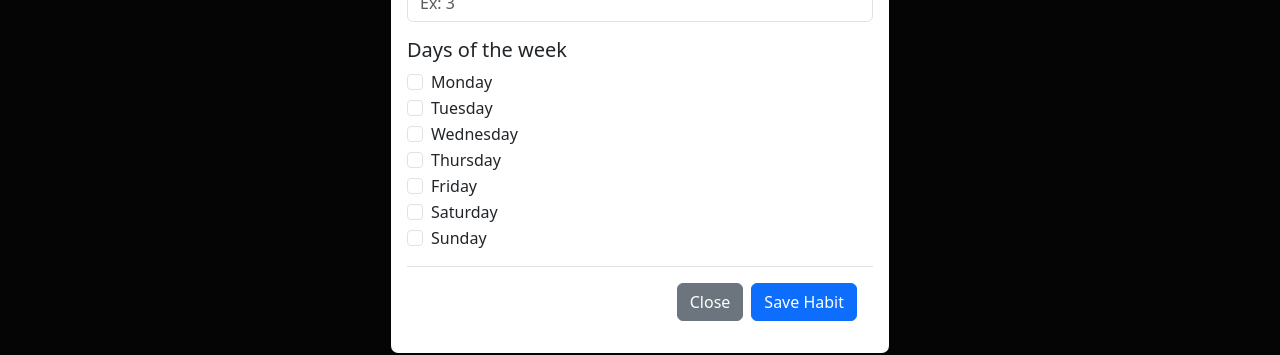
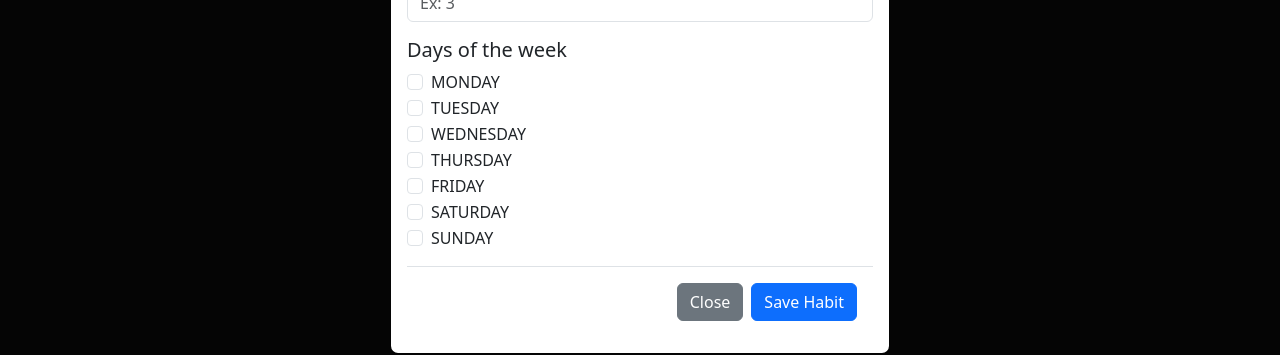
Before and after one commit to hittaLautaro/REAL-habit-tracker, a React (Vite) app in the folder front/: page / in a window 1280 px wide. Both pictures are taken after a click on the button "Add New Habit". Shown: the part 345-700 px from the top of the page. Built offline with nearby package versions, Linux system fonts and the light colour scheme; no server answers.

Commit message:
Add habit modal fixed

```diff
--- a/front/src/components/pages/HomePage/AddHabitModal.jsx
+++ b/front/src/components/pages/HomePage/AddHabitModal.jsx
@@ -30,7 +30,11 @@ function AddHabitModal({ fetchHabits }) {
     HabitService.save({
       name: habitName,
       frequency: habitFrequency,
+      activeDays: selectedDays,
     }).then(() => {
+      setHabitName("");
+      setHabitFrequency("");
+      setSelectedDays([]);
       fetchHabits();
     });
 
@@ -83,13 +87,13 @@ function AddHabitModal({ fetchHabits }) {
               <Form.Label className="h5">Days of the week</Form.Label>
               <div>
                 {[
-                  "Monday",
-                  "Tuesday",
-                  "Wednesday",
-                  "Thursday",
-                  "Friday",
-                  "Saturday",
-                  "Sunday",
+                  "MONDAY",
+                  "TUESDAY",
+                  "WEDNESDAY",
+                  "THURSDAY",
+                  "FRIDAY",
+                  "SATURDAY",
+                  "SUNDAY",
                 ].map((day) => (
                   <Form.Check
                     key={day}
```
Also changed, not shown: 2 other files (tests, documents, lock files or other folders).
